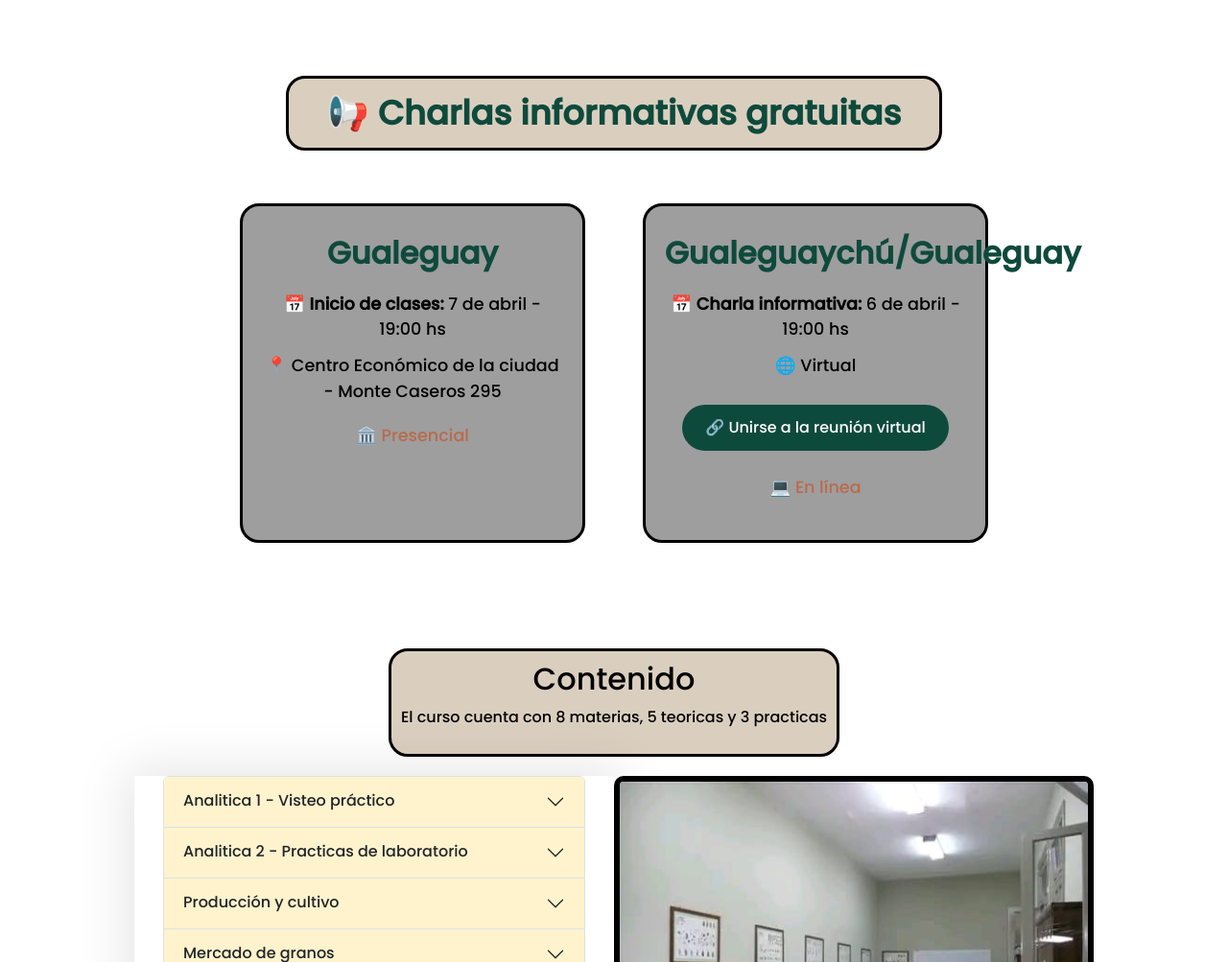
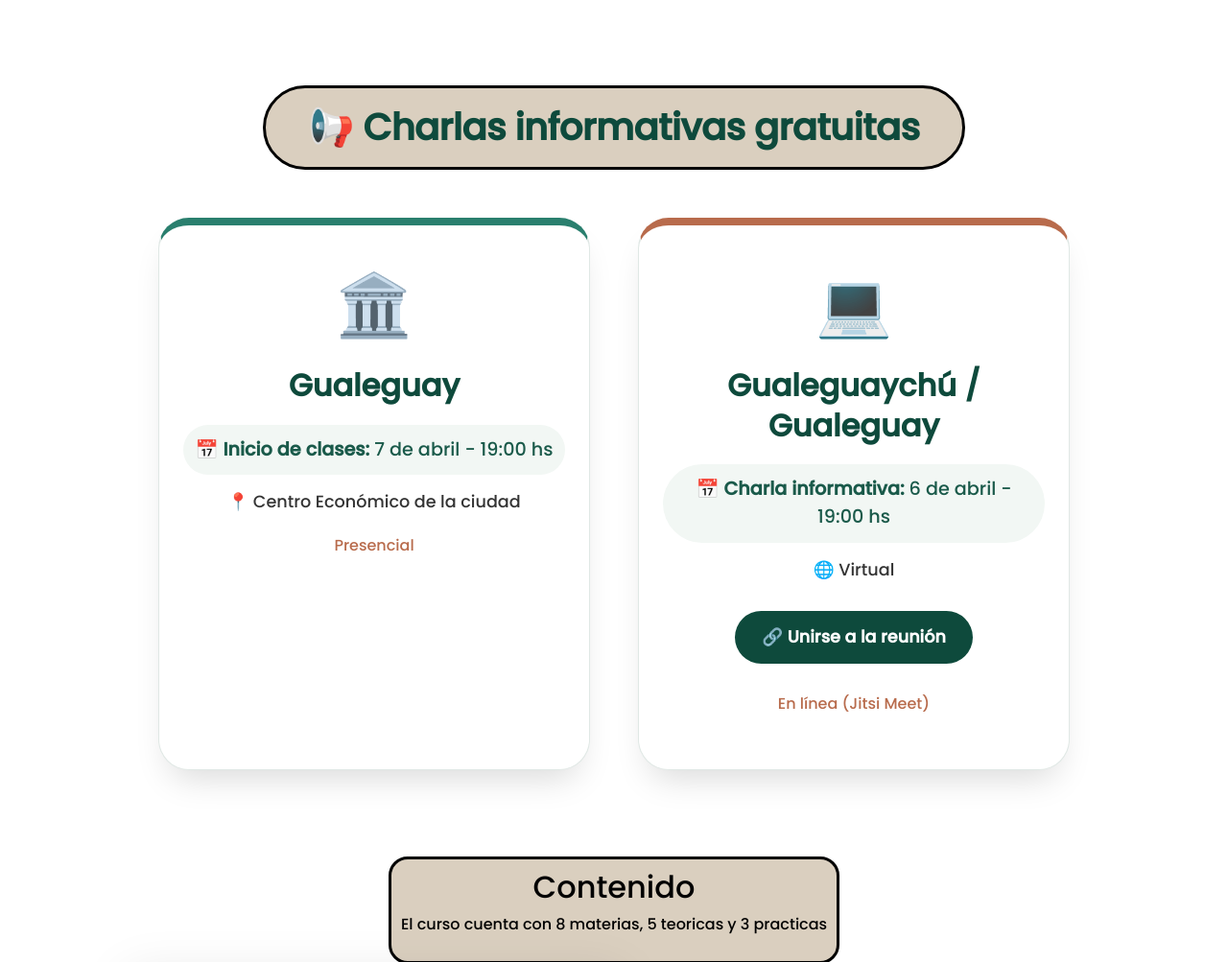
Before and after one commit to JuanJoseLopezArias/PeritosSurER, a website: page pages/cursoPeritos.html in a window 1280 px wide. Shown: the part 1144-2147 px from the top of the page at 96% size. Drawn offline with nearby package versions, Linux system fonts and the light colour scheme.

Commit message:
Modificaciones CSS y texto Curso peritos

```diff
--- a/pages/cursoPeritos.html
+++ b/pages/cursoPeritos.html
@@ -176,39 +176,31 @@
       </div>
       <!-- SECCIÓN CHARLAS INFORMATIVAS -->
 <div class="charlas-container">
-        <!-- Título con su propio cuadro -->
   <div class="charlas-titulo-box">
     <h2 class="charlas-titulo">📢 Charlas informativas gratuitas</h2>
   </div>
 
   <div class="charlas-grid">
     <!-- Tarjeta Gualeguay (Presencial) -->
-          <div class="charla-card">
+    <div class="charla-card charla-card--presencial">
+      <div class="charla-icono">🏛️</div>
       <h3 class="charla-ciudad">Gualeguay</h3>
-            <p class="charla-fecha">
-              📅 <strong>Inicio de clases:</strong> 7 de abril - 19:00 hs
-            </p>
-            <p class="charla-lugar">
-              📍 Centro Económico de la ciudad - Monte Caseros 295
-            </p>
-            <p class="charla-modalidad">🏛️ Presencial</p>
+      <p class="charla-destacado">📅 <strong>Inicio de clases:</strong> 7 de abril - 19:00 hs</p>
+      <p class="charla-lugar">📍 Centro Económico de la ciudad</p>
+      <p class="charla-modalidad">Presencial</p>
     </div>
 
     <!-- Tarjeta Gualeguaychú (Virtual) -->
-          <div class="charla-card">
-            <h3 class="charla-ciudad">Gualeguaychú/Gualeguay</h3>
-            <p class="charla-fecha">
-              📅 <strong>Charla informativa:</strong> 6 de abril - 19:00 hs
-            </p>
+    <div class="charla-card charla-card--virtual">
+      <div class="charla-icono">💻</div>
+      <h3 class="charla-ciudad">Gualeguaychú / Gualeguay</h3>
+      <p class="charla-destacado">📅 <strong>Charla informativa:</strong> 6 de abril - 19:00 hs</p>
       <p class="charla-lugar">🌐 Virtual</p>
-            <a
-              href="https://meet.jit.si/MarginalTShirtsCrashAnxiously"
-              target="_blank"
-              class="charla-link"
-            >
-              🔗 Unirse a la reunión virtual
+      <a href="https://meet.jit.si/MarginalTShirtsCrashAnxiously" target="_blank" class="charla-link">
+        🔗 Unirse a la reunión
       </a>
-            <p class="charla-modalidad">💻 En línea</p>
+      <p class="charla-modalidad">En línea (Jitsi Meet)</p>
+    </div>
   </div>
 </div>
       </div>
--- a/scss/components/_maincursos.scss
+++ b/scss/components/_maincursos.scss
@@ -179,25 +179,27 @@
     }
   }
 }
-// Charlas informativas - versión más grande
+// Charlas informativas - diseño amplio y destacado
 .charlas-container {
   width: 100%;
-  margin: 60px 0;
+  margin: 70px 0;
   text-align: center;
 
-  // Caja del título
+  // Título principal con caja
   .charlas-titulo-box {
     @extend %caja-contenido-1;
     display: inline-block;
     margin-bottom: 50px;
-    padding: 15px 40px;
+    padding: 18px 45px;
     background-color: nth($coloresMadera, 2);
+    border-radius: 60px; // más redondeado
 
     .charlas-titulo {
-      font-size: 2.2rem;
+      font-size: 2.4rem;
       margin: 0;
       color: #0e4a3c;
-      font-weight: 600;
+      font-weight: 700;
+      letter-spacing: -0.5px;
     }
   }
 
@@ -205,89 +207,134 @@
     display: flex;
     flex-wrap: wrap;
     justify-content: center;
-    gap: 40px;
-    padding: 0 30px;
+    gap: 50px;
+    padding: 0 20px;
   }
 
   .charla-card {
-    @extend %caja-contenido-2;
-    width: 360px;               // Más ancho
+    flex: 1 1 380px; // más ancho, flexible
+    max-width: 450px;
+    background: white;
+    border-radius: 32px;
+    padding: 35px 25px 40px;
+    box-shadow: 0 20px 35px -12px rgba(0, 0, 0, 0.15);
+    transition:
+      transform 0.3s,
+      box-shadow 0.3s;
     text-align: center;
-    transition: transform 0.3s, box-shadow 0.3s;
-    padding: 30px 20px;
+    border: 1px solid #e0e8e5;
 
     &:hover {
-      transform: translateY(-8px);
-      box-shadow: 0 20px 30px -10px rgba(0,0,0,0.2);
+      transform: translateY(-12px);
+      box-shadow: 0 30px 45px -15px rgba(0, 0, 0, 0.2);
+    }
+
+    // Icono grande
+    .charla-icono {
+      font-size: 4rem;
+      margin-bottom: 15px;
     }
 
     .charla-ciudad {
       font-size: 2rem;
-      font-weight: 600;
+      font-weight: 700;
       color: #0e4a3c;
       margin: 0 0 20px 0;
+      line-height: 1.3;
+      word-break: break-word;
+      hyphens: auto;
     }
 
-    .charla-fecha,
-    .charla-lugar,
-    .charla-modalidad {
+    .charla-destacado {
+      font-size: 1.2rem;
+      background: #f2f7f4;
+      padding: 12px;
+      border-radius: 50px;
+      margin: 15px 0;
+      color: #1a5a4a;
+    }
+
+    .charla-lugar {
       font-size: 1.1rem;
-      margin: 12px 0;
-      line-height: 1.5;
+      margin: 10px 0;
+      color: #333;
     }
 
     .charla-modalidad {
+      font-size: 1rem;
       font-weight: 500;
       color: #b86b4c;
       margin-top: 20px;
     }
 
-    // Botón/link de la reunión virtual
+    // Botón para reunión virtual
     .charla-link {
       display: inline-block;
       background-color: #0e4a3c;
       color: white;
-      padding: 12px 24px;
-      border-radius: 40px;
+      padding: 14px 28px;
+      border-radius: 60px;
       text-decoration: none;
-      font-weight: 500;
-      margin: 15px 0 5px;
-      transition: background 0.3s;
-      font-size: 1rem;
+      font-weight: 600;
+      font-size: 1.1rem;
+      margin: 20px 0 10px;
+      transition:
+        background 0.3s,
+        transform 0.2s;
 
       &:hover {
         background-color: #1a6a55;
+        transform: scale(1.02);
         text-decoration: none;
         color: white;
       }
     }
   }
+
+  // Variantes sutiles por tipo (opcional)
+  .charla-card--presencial {
+    border-top: 8px solid #2a7f6e;
+  }
+  .charla-card--virtual {
+    border-top: 8px solid #b86b4c;
+  }
 }
 
 // Responsive
-@media (max-width: 850px) {
+@media (max-width: 900px) {
   .charlas-container {
     .charlas-titulo-box .charlas-titulo {
-      font-size: 1.8rem;
+      font-size: 2rem;
     }
     .charla-card {
-      width: 320px;
-      padding: 25px 15px;
+      flex: 1 1 320px;
+      padding: 25px 20px;
+      .charla-ciudad {
+        font-size: 1.8rem;
+      }
     }
   }
 }
 
 @media (max-width: 700px) {
   .charlas-container {
+    margin: 40px 0;
     .charlas-titulo-box {
-      padding: 10px 25px;
+      padding: 12px 25px;
       .charlas-titulo {
-        font-size: 1.5rem;
+        font-size: 1.6rem;
       }
     }
     .charla-card {
-      width: 90%;
-      max-width: 350px;
+      flex: 1 1 100%;
+      max-width: 400px;
+      .charla-destacado {
+        font-size: 1rem;
+      }
+      .charla-link {
+        padding: 12px 20px;
+        font-size: 1rem;
+      }
     }
   }
 }
```
Also changed, not shown: css/styles.css, 1 other file. Lines whose indentation alone changed are shown as unchanged.
